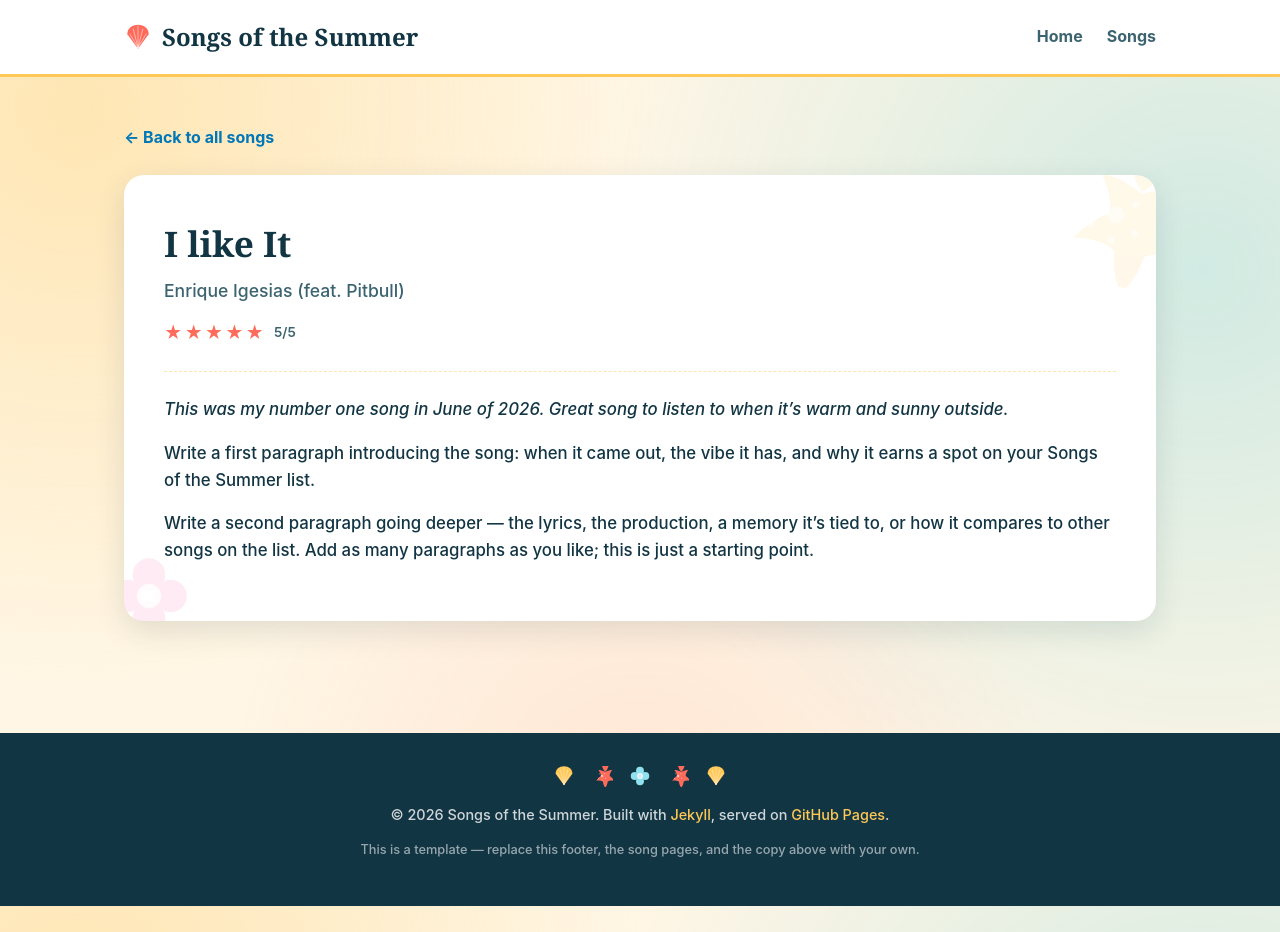
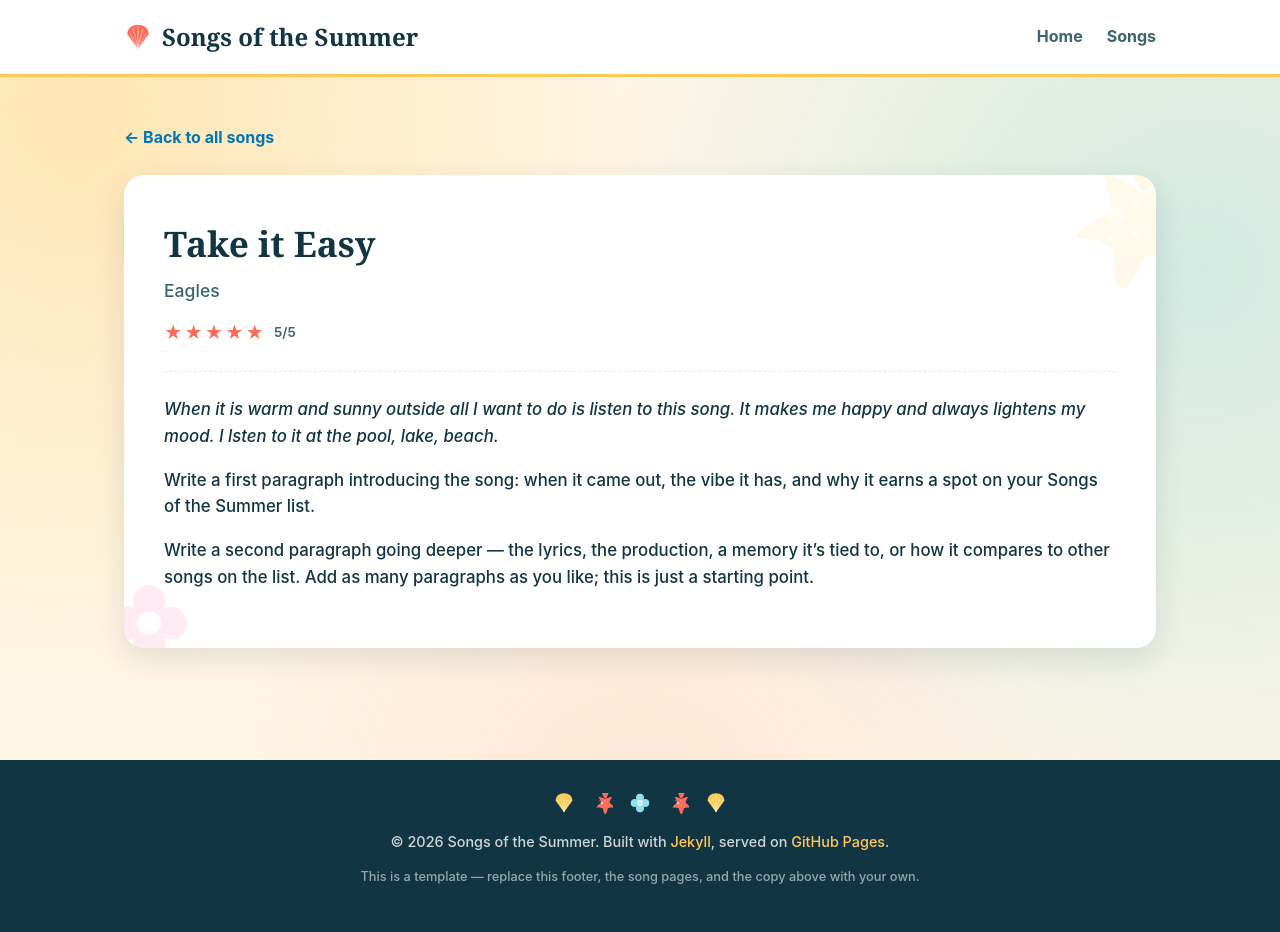
Before and after one commit to abbyduffer12/songsofthesummer26, a Jekyll site: the page built from _songs/song-01.md, in a window 1280 px wide. Built offline with Jekyll 4.4.1, drawn with Linux system fonts in a browser that asks for light colours.

Commit message:
Change song title and performer in song-01.md
Updated song title and performer details, and revised description for clarity.

```diff
--- a/_songs/song-01.md
+++ b/_songs/song-01.md
@@ -1,11 +1,11 @@
 ---
 song_number: 1
-title: "I like It"
-performer: "Enrique Igesias (feat. Pitbull)"
+title: "Take it Easy"
+performer: "Eagles"
 rating: 5
 ---
 
-_This was my number one song in June of 2026. Great song to listen to when it's warm and sunny outside._
+_When it is warm and sunny outside all I want to do is listen to this song. It makes me happy and always lightens my mood. I lsten to it   at the pool, lake, beach._
 
 Write a first paragraph introducing the song: when it came out, the vibe it
 has, and why it earns a spot on your Songs of the Summer list.
```
